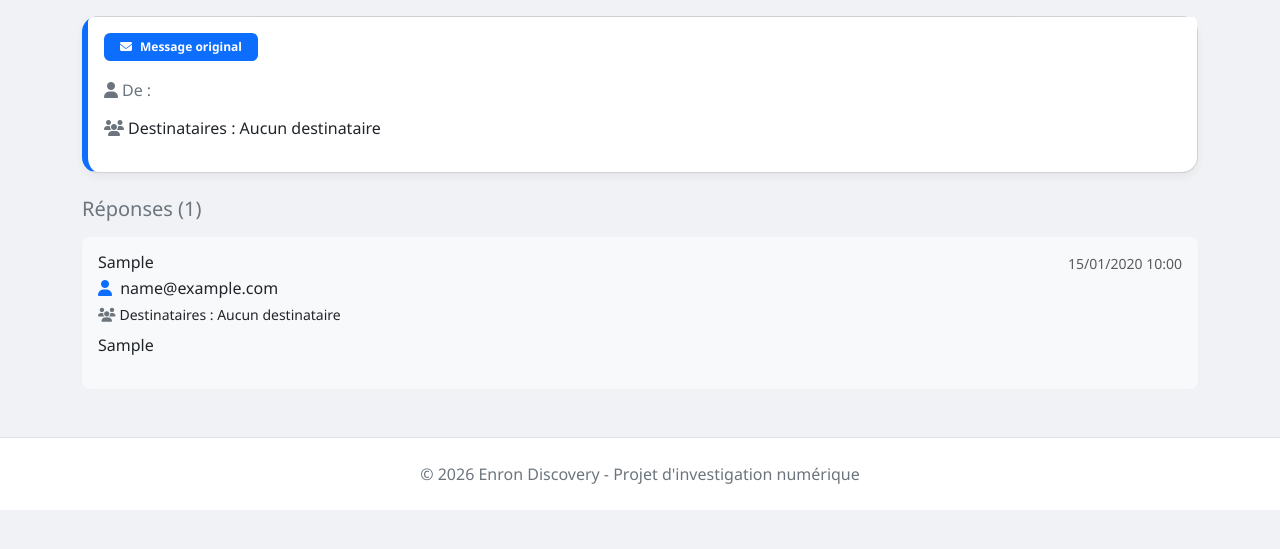
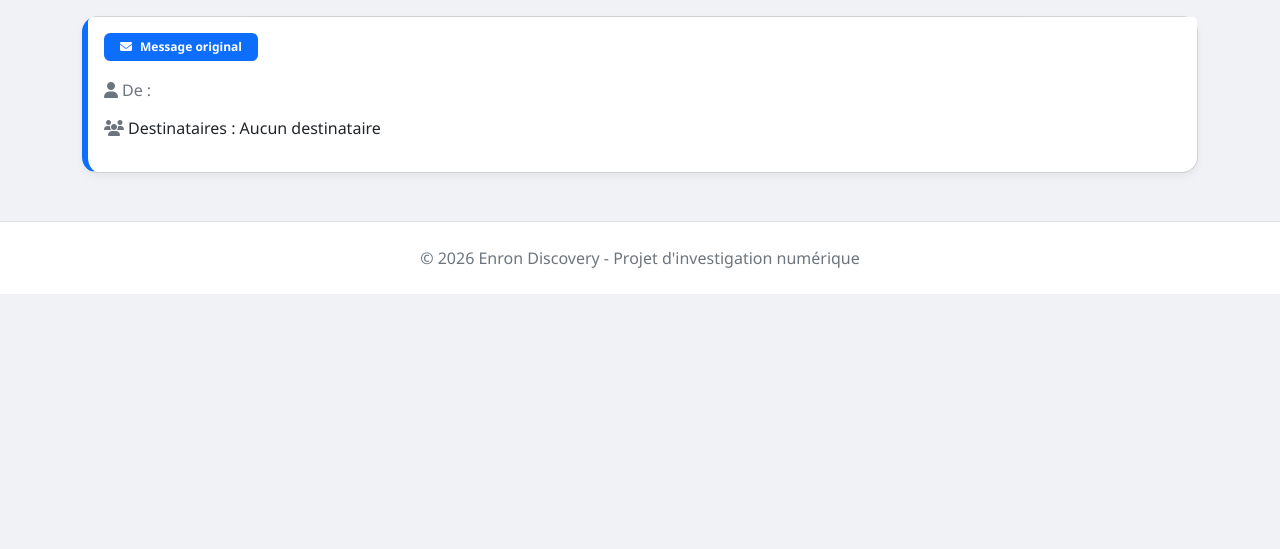
Before and after one commit to Daniele-Nana/enron-discovery, a Django app: template discovery/templates/discovery/thread.html in a window 1280 px wide. Shown: the part 216-765 px from the top of the page. Run offline with Django 5.2, Linux system fonts and the light colour scheme; the template is opened without the code that fills it: values that come from a table or form of the project are taken from there, others are empty; tables that the repository leaves empty hold one stand-in row (values such as "Sample post").

Commit message:
Suppression des éléments liés aux fils de discussion et dernier email

```diff
--- a/discovery/templates/discovery/recherche.html
+++ b/discovery/templates/discovery/recherche.html
@@ -123,10 +123,6 @@
                         <i class="fas fa-user me-1 text-primary"></i>
                         <a href="{% url 'influence' msg.expediteur.id %}" class="text-decoration-none text-dark">{{ msg.expediteur.email }}</a>
                     </span>
-                    <span class="badge badge-light">
-                        <i class="fas fa-reply-all me-1 text-success"></i>
-                        <a href="{% url 'thread_complet' msg.id %}" class="text-decoration-none text-dark">Fil complet</a>
-                    </span>
                 </div>
                 <small class="text-muted">ID: {{ msg.id }}</small>
             </div>
--- a/discovery/templates/discovery/thread.html
+++ b/discovery/templates/discovery/thread.html
@@ -76,33 +76,4 @@
     </div>
 </div>
 
-<!-- Réponses -->
-<h3 class="h5 mb-3 text-secondary">Réponses ({{ replies|length }})</h3>
-{% for reply in replies %}
-    <div class="card thread-reply mb-3 border-0 niveau-{{ reply.niveau }}">
-        <div class="card-body p-3">
-            <div class="d-flex justify-content-between align-items-start">
-                <h6 class="mb-1 text-dark">{{ reply.objet }}</h6>
-                <small class="text-muted">{{ reply.date|date:"d/m/Y H:i" }}</small>
-            </div>
-            <p class="mb-1 text-secondary">
-                <i class="fas fa-user me-1 text-primary"></i>
-                <a href="{% url 'influence' reply.expediteur.id %}" class="text-decoration-none text-dark">{{ reply.expediteur.email }}</a>
-            </p>
-            <p class="mb-2 small">
-                <i class="fas fa-users me-1 text-secondary"></i>Destinataires :
-                {% for dest in reply.destinataires.all %}
-                    <a href="{% url 'influence' dest.id %}" class="text-decoration-none">{{ dest.email }}</a>{% if not forloop.last %}, {% endif %}
-                {% empty %}
-                    Aucun destinataire
-                {% endfor %}
-            </p>
-            <p class="mb-0">{{ reply.corps|striptags|linebreaks }}</p>
-        </div>
-    </div>
-{% empty %}
-    <div class="alert alert-light text-center border-0 shadow-sm" role="alert">
-        <i class="fas fa-info-circle me-2 text-primary"></i>Aucune réponse pour ce message.
-    </div>
-{% endfor %}
 {% endblock %}
```
